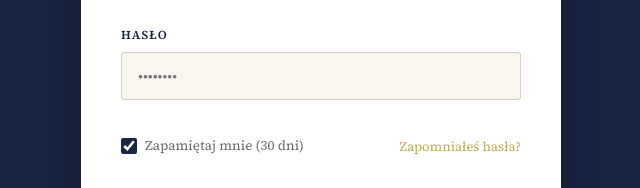
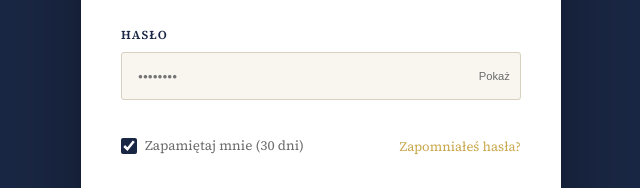
Before and after one commit to SzymonTyburczy/Korepetycje, a plain HTML site: page login.html in a window 1280 px wide. Shown: the part 425-613 px from the top of the page, 319-959 px from the left. Drawn offline with nearby package versions, Linux system fonts and the light colour scheme; a web font is replaced by a local one.

Commit message:
poprawki widocznosci

```diff
--- a/login.html
+++ b/login.html
@@ -450,7 +450,7 @@
               <div class="password-wrapper">
                 <input type="password" id="loginPassword" placeholder="••••••••" required />
                 <button type="button" class="password-toggle" onclick="togglePassword('loginPassword', this)"
-                  title="Pokaż/Ukryj hasło"></button>
+                  title="Pokaż/Ukryj hasło">Pokaż</button>
               </div>
             </div>
 
@@ -486,7 +486,7 @@
               <div class="password-wrapper">
                 <input type="password" id="regPassword" placeholder="••••••••" minlength="8" required />
                 <button type="button" class="password-toggle" onclick="togglePassword('regPassword', this)"
-                  title="Pokaż/Ukryj hasło">👁️</button>
+                  title="Pokaż/Ukryj hasło">Pokaż</button>
               </div>
             </div>
             <label class="consent-label">
@@ -526,7 +526,7 @@
               <div class="password-wrapper">
                 <input type="password" id="newPassword" placeholder="••••••••" minlength="8" required />
                 <button type="button" class="password-toggle" onclick="togglePassword('newPassword', this)"
-                  title="Pokaż/Ukryj hasło"></button>
+                  title="Pokaż/Ukryj hasło">Pokaż</button>
               </div>
             </div>
             <div class="form-group">
@@ -534,7 +534,7 @@
               <div class="password-wrapper">
                 <input type="password" id="newPasswordConfirm" placeholder="••••••••" minlength="8" required />
                 <button type="button" class="password-toggle" onclick="togglePassword('newPasswordConfirm', this)"
-                  title="Pokaż/Ukryj hasło"></button>
+                  title="Pokaż/Ukryj hasło">Pokaż</button>
               </div>
             </div>
             <button type="submit" class="auth-submit" id="newPwBtn">Ustaw nowe hasło →</button>
```
